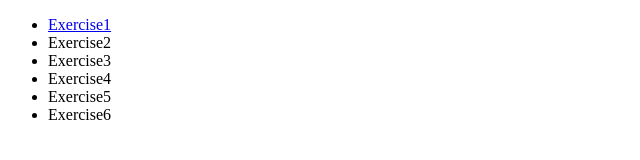
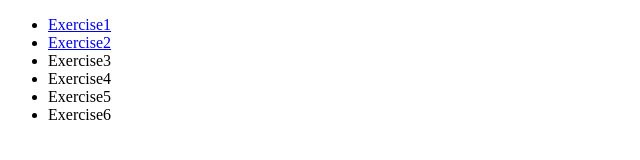
Before and after one commit to BabyYoda17/Staattinen-verkkosivu-individual, a plain HTML site: page index.html in a window 1280 px wide. Shown: the full height of the page, 0-640 px from the left. Drawn offline with Linux system fonts and the light colour scheme.

Commit message:
Update index.html

```diff
--- a/index.html
+++ b/index.html
@@ -8,7 +8,7 @@
 <body>
    <ul>
     <li><a href="Exercise1.html" target="_blank">Exercise1</a></li>
-        <li>Exercise2</li>
+        <li><a href="Exercise2.html" target="_blank">Exercise2</a></li>
         <li>Exercise3</li>
         <li>Exercise4</li>
         <li>Exercise5</li>
```
